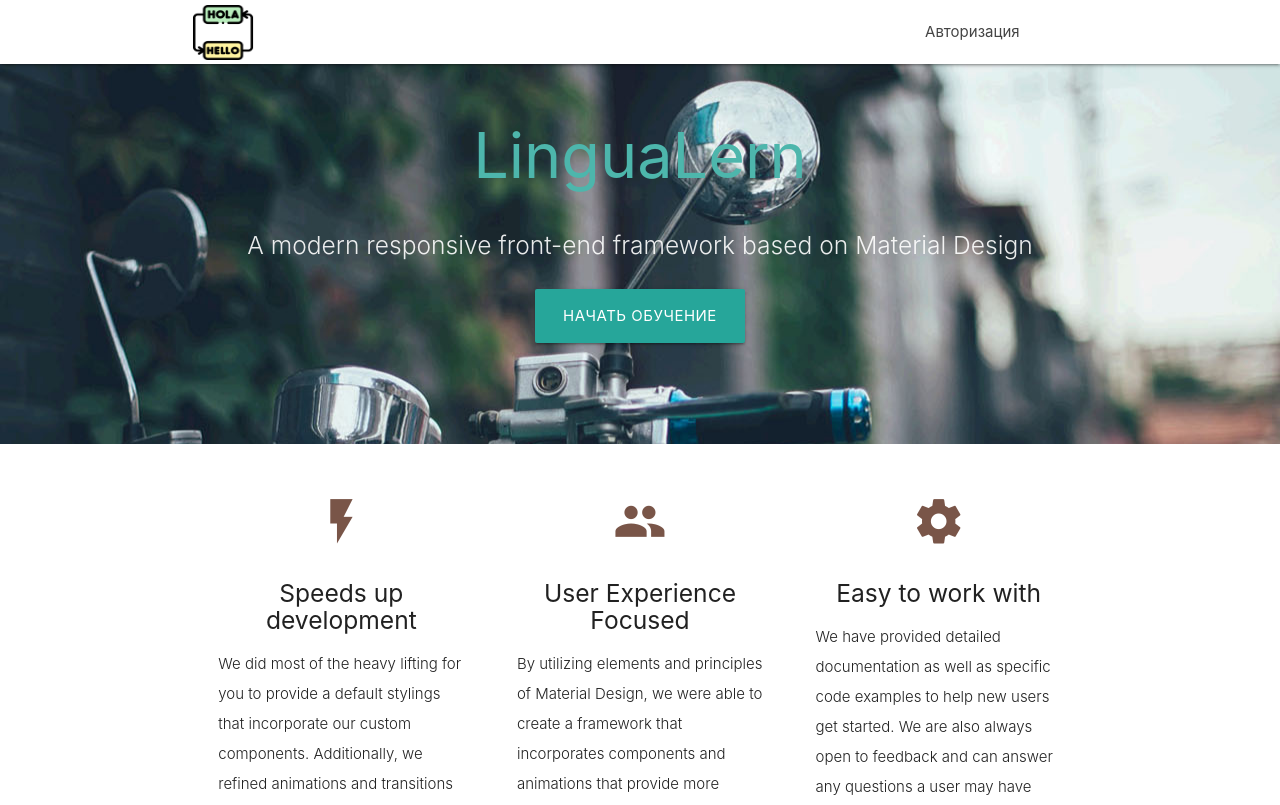
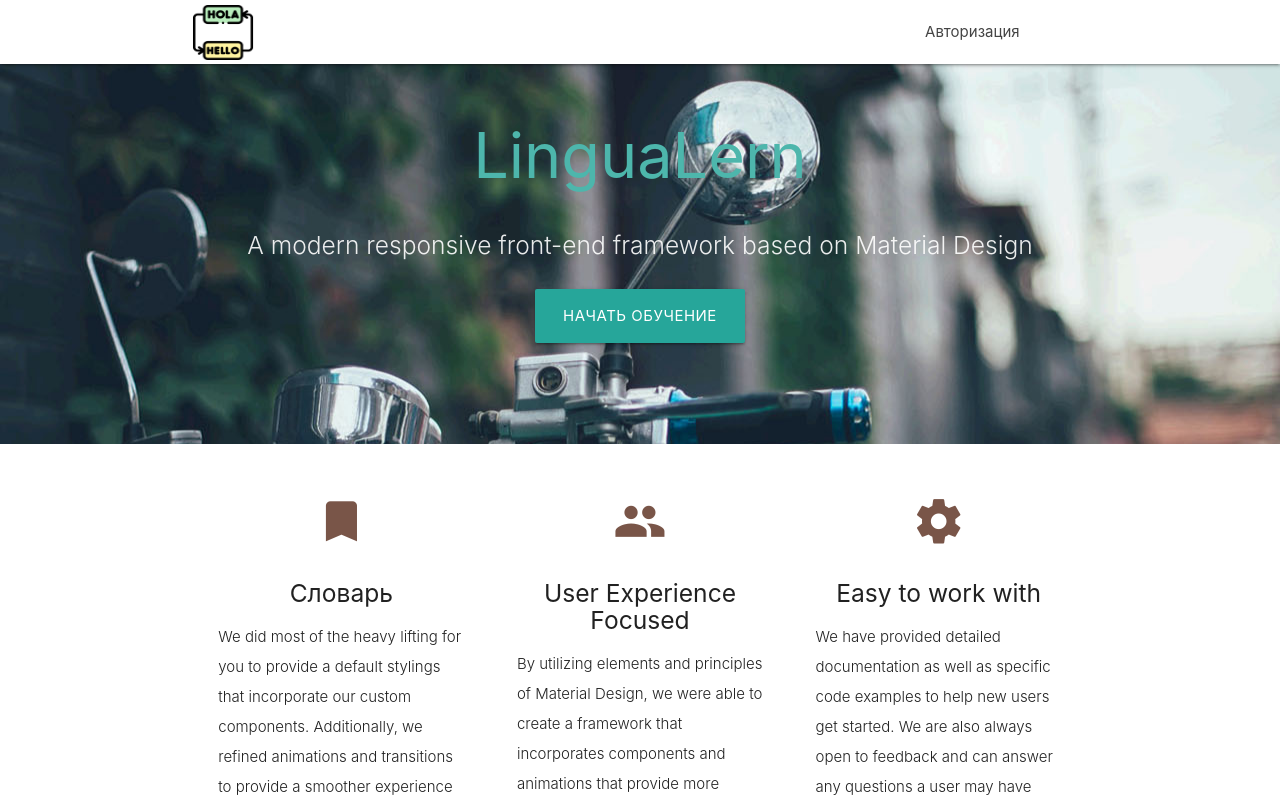
Before and after one commit to yainformal/LinguaLearn, a Django app: template templates/index.html in a window 1280 px wide. Shown: the top 805 px of the page. Run offline with Django 4.2, Linux system fonts and the light colour scheme; the template is opened without the code that fills it, so the values that code supplies are empty; some libraries are stand-ins or nearby versions.

Commit message:
На главной странице добавлена ссылка, для перехода на страницу со словарем. Содержит TODO

```diff
--- a/templates/index.html
+++ b/templates/index.html
@@ -39,8 +39,10 @@
       <div class="row">
         <div class="col s12 m4">
           <div class="icon-block">
-            <h2 class="center brown-text"><i class="material-icons">flash_on</i></h2>
-            <h5 class="center">Speeds up development</h5>
+            <a href="/register/">   <!-- TODO: Изменить ссылку для авторизованного пользователя-->
+            <h2 class="center brown-text"><i class="material-icons">bookmark</i></h2>
+              </a>
+            <h5 class="center">Cловарь</h5>
 
             <p class="light">We did most of the heavy lifting for you to provide a default stylings that incorporate our custom components. Additionally, we refined animations and transitions to provide a smoother experience for developers.</p>
           </div>
```
